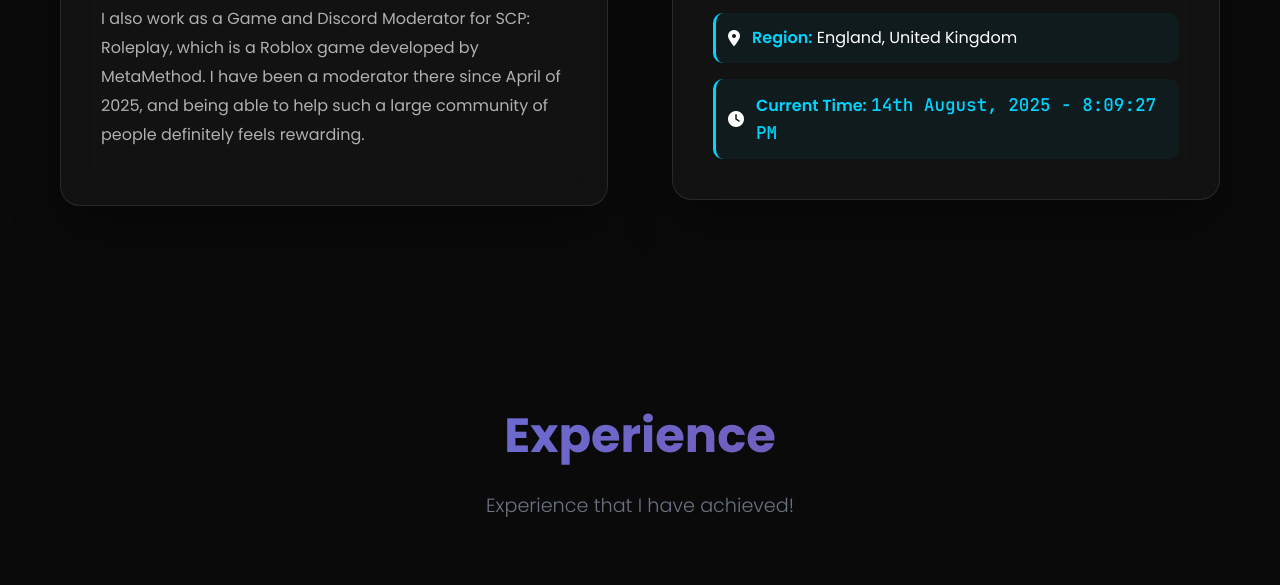
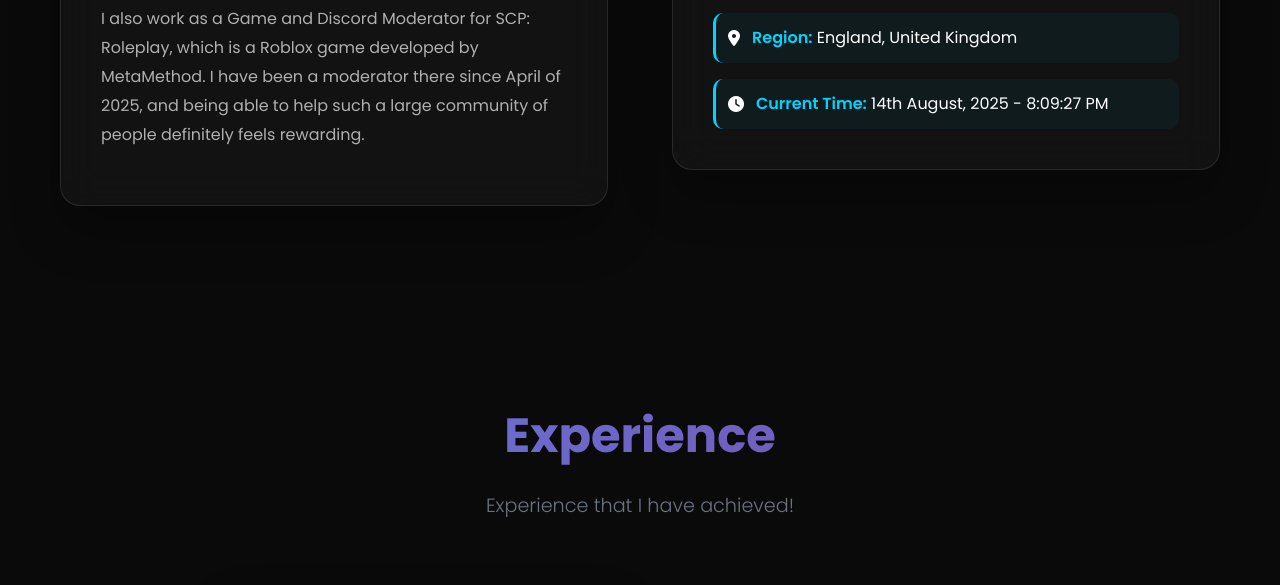
Before and after one commit to casual-cs/casual-cs.github.io, a plain HTML site: page index.html in a window 1280 px wide. Shown: the part 1394-1979 px from the top of the page. Drawn offline with Linux system fonts and the light colour scheme.

Commit message:
Update index.html

```diff
--- a/index.html
+++ b/index.html
@@ -682,7 +682,7 @@
                         <div class="info-item">
                             <i class="fas fa-clock"></i>
                             <div>
-                                <strong>Current Time:</strong> <span id="time" class="time-display">Loading...</span>
+                                <strong>Current Time:</strong> <span id="time">Loading...</span>
                             </div>
                         </div>
                     </div>
```
